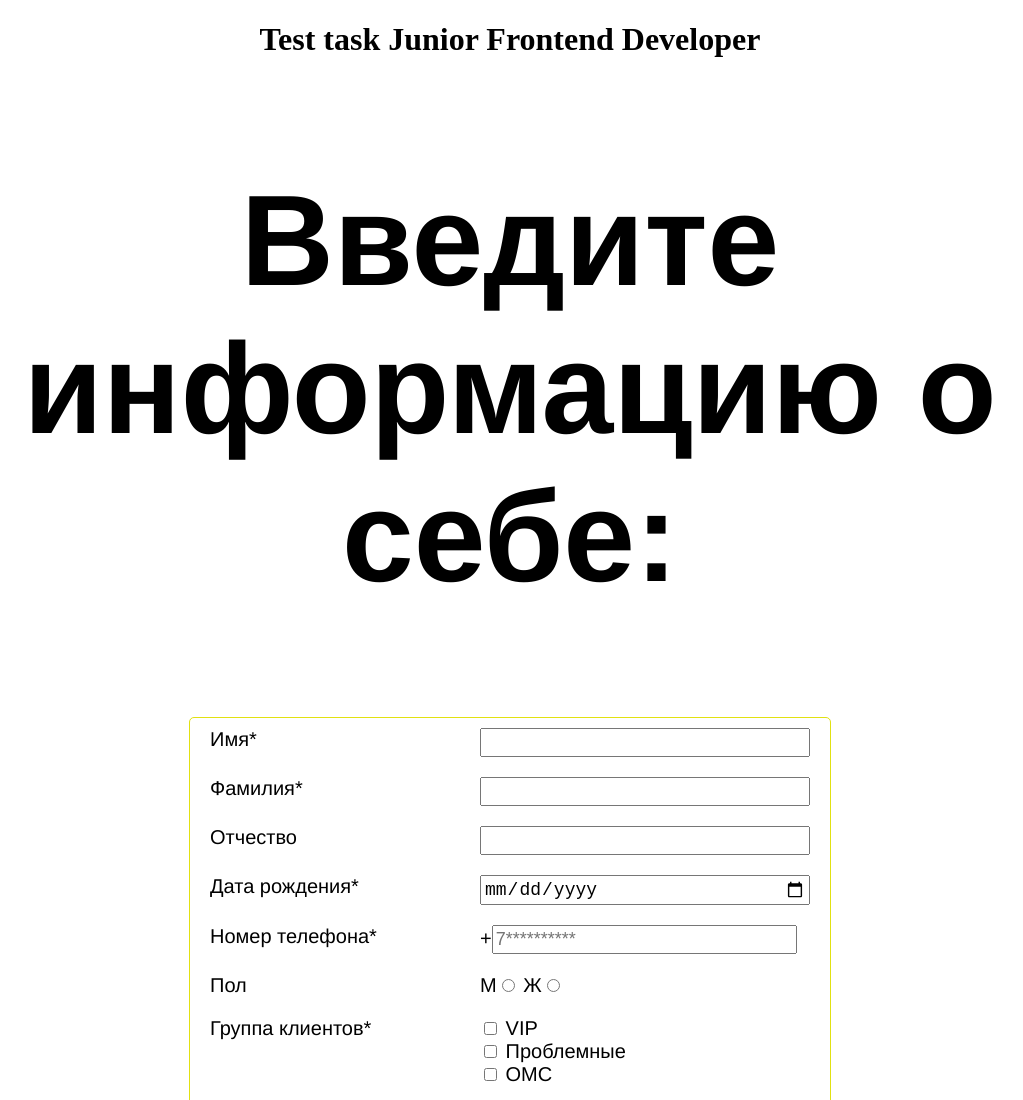
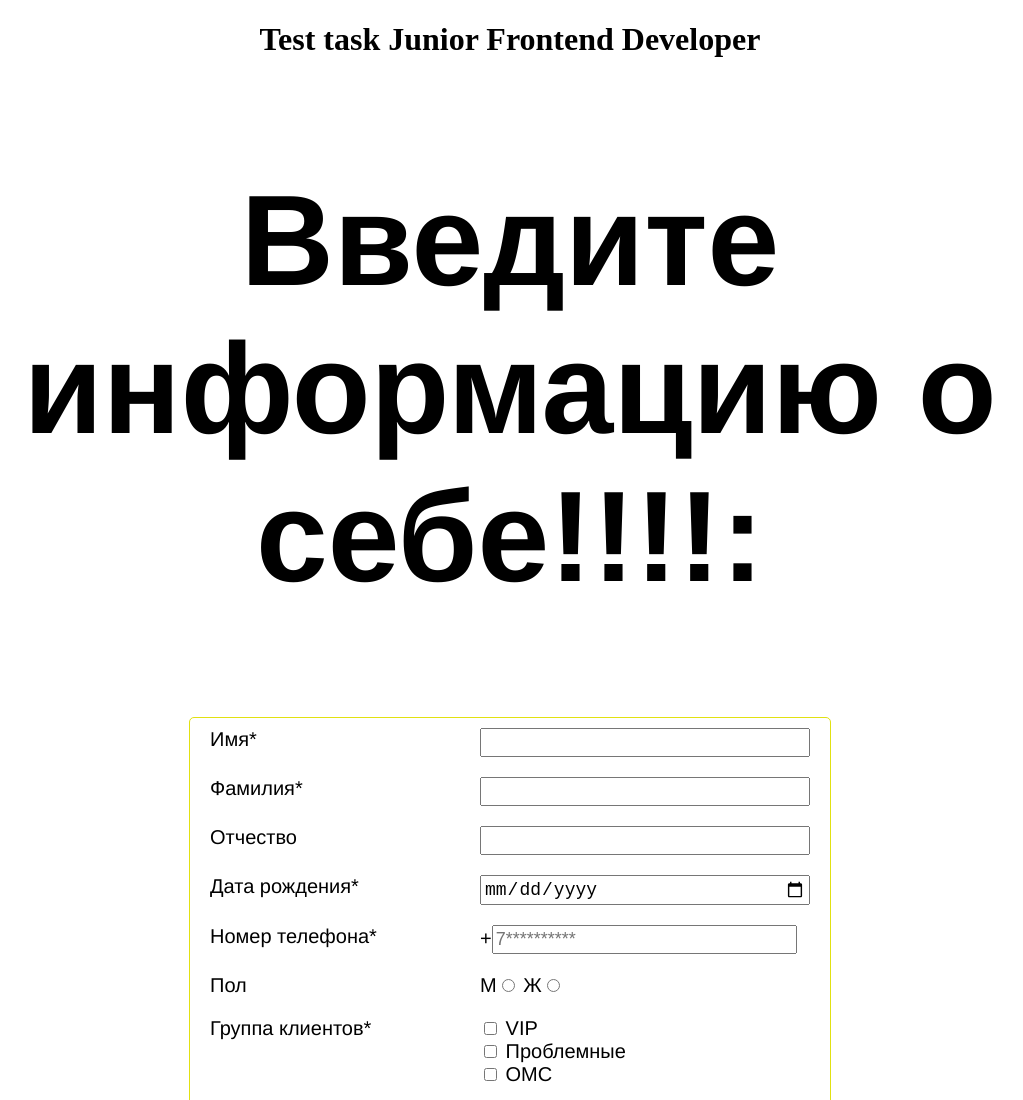
Before and after one commit to vuueee/forma, a plain HTML site: page index.html in a window 1280 px wide. Shown: the top 1100 px of the page, without its empty margins (130-1153 px from the left). Drawn offline with nearby package versions, Linux system fonts and the light colour scheme.

Commit message:
Update index.html

```diff
--- a/index.html
+++ b/index.html
@@ -13,7 +13,7 @@
         <div class="container">
             <form method="POST" action="index.html" class="forma" @submit.prevent="submit" >
                 <div class="title">
-                    <h2>Введите информацию о себе:</h2>
+                    <h2>Введите информацию о себе!!!!:</h2>
                 </div>
                 <div class="form__attributes">
 
```
